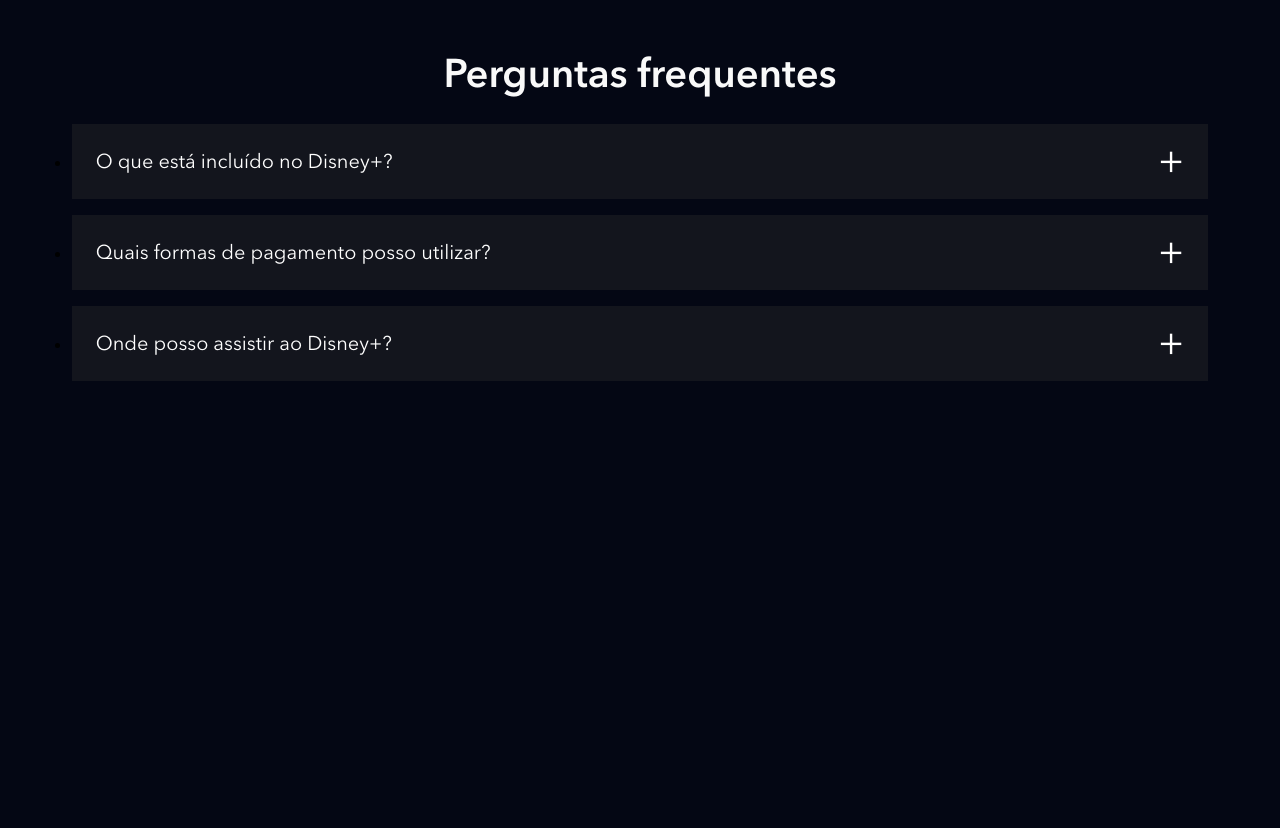
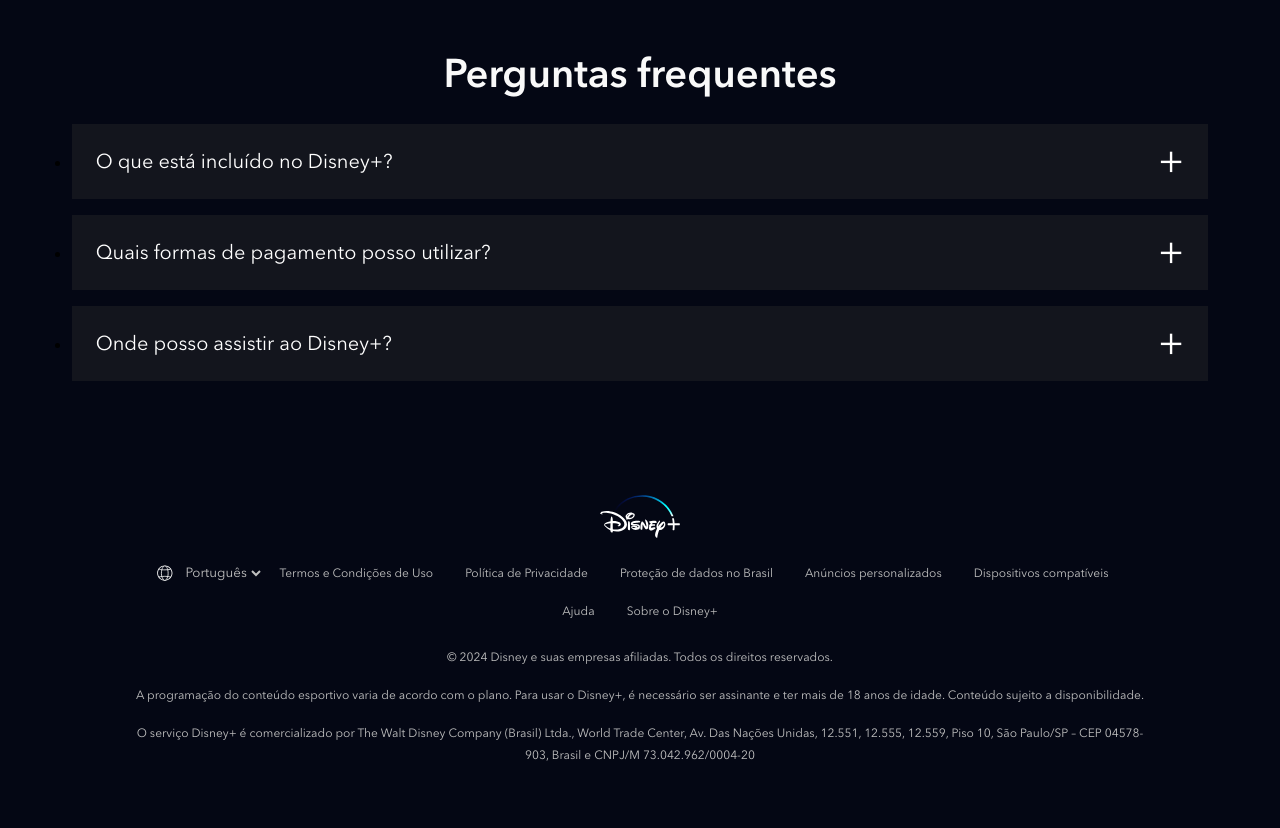
Before and after one commit to marlonnl/clone_disneyp, a website: page index.html in a window 1280 px wide. Shown: the part 4388-5216 px from the top of the page. Before the commit the page ends 4857 px from the top, so only its background shows below. Drawn offline with nearby package versions, Linux system fonts and the light colour scheme; files that its build step writes are made by us from their sources; files whose address does not match are found by name.

Commit message:
ADD: rodapé.

```diff
--- a/index.html
+++ b/index.html
@@ -291,6 +291,60 @@
 
     </section>
 
+    <footer class="footer">
+
+        <div class="footer__container">
+
+            <img class="footer__logo" src="./dist/images/disneyplus.svg" alt="Disney+">
+
+            <ul class="footer__links">
+                <li class="footer__links__item">
+                    <div class="language-selector">
+                        <img src="./dist/images/icones/globe.svg" alt="Globe">
+                        <select>
+                            <option>English</option>
+                            <option selected>Português</option>
+                        </select>
+                    </div>
+                </li>
+
+                <li class="footer__links__item">
+                    <a href="#" class="text--sm">Termos e Condições de Uso</a>
+                </li>
+                <li class="footer__links__item">
+                    <a href="#" class="text--sm">Política de Privacidade</a>
+                </li>
+                <li class="footer__links__item">
+                    <a href="#" class="text--sm">Proteção de dados no Brasil</a>
+                </li>
+                <li class="footer__links__item">
+                    <a href="#" class="text--sm">Anúncios personalizados</a>
+                </li>
+                <li class="footer__links__item">
+                    <a href="#" class="text--sm">Dispositivos compatíveis</a>
+                </li>
+                <li class="footer__links__item">
+                    <a href="#" class="text--sm">Ajuda</a>
+                </li>
+                <li class="footer__links__item">
+                    <a href="#" class="text--sm">Sobre o Disney+</a>
+                </li>
+            </ul>
+
+            <p class="text--sm">
+                © 2024 Disney e suas empresas afiliadas. Todos os direitos reservados.
+            </p>
+            <p class="text--sm">
+                A programação do conteúdo esportivo varia de acordo com o plano. Para usar o Disney+, é necessário ser assinante e ter mais de 18 anos de idade. Conteúdo sujeito a disponibilidade.
+            </p>
+            <p class="text--sm">
+                O serviço Disney+ é comercializado por The Walt Disney Company (Brasil) Ltda., World Trade Center, Av. Das Nações Unidas, 12.551, 12.555, 12.559, Piso 10, São Paulo/SP – CEP 04578-903, Brasil e CNPJ/M 73.042.962/0004-20
+            </p>
+
+        </div>
+
+    </footer>
+
     <script src="./src/main.js"></script>
 </body>
 </html>
--- /dev/null
+++ b/src/styles/_footer.scss
@@ -0,0 +1,71 @@
+@use 'vars';
+
+.footer {
+    padding: 26px 8px;
+
+    &__container {
+        max-width: 1024px;
+        width: 100%;
+        margin: 0 auto;
+        text-align: center;
+        padding-bottom: 20px;
+    }
+
+    &__logo {
+        width: 80px;
+        margin: 0 auto 10px;
+    }
+
+    &__links {
+        margin-bottom: 16px;
+
+        display: flex;
+        align-items: center;
+        flex-wrap: wrap;
+        justify-content: center;
+
+        &__item {
+            display: inline-block;
+
+            a {
+                text-decoration: none;
+                padding: 8px 16px;
+                display: block;
+
+                &:hover {
+                    color: vars.$txtColorTitle;
+                }
+            }
+        }
+    }
+
+    p {
+        margin-bottom: 16px;
+    }
+}
+
+.language-selector {
+    display: flex;
+    align-items: center;
+
+    img {
+        height: 18px;
+        width: 18px;
+        margin-right: 8px;
+    }
+
+    select {
+        background-color: transparent;
+        border: none;
+        color: vars.$txtColor;
+        height: 38px;
+
+        &:hover {
+            color: vars.$txtColorTitle;
+        }
+
+        option {
+            color: vars.$bgColor;
+        }
+    }
+}
--- a/src/styles/main.scss
+++ b/src/styles/main.scss
@@ -4,6 +4,7 @@
 @use 'plans';
 @use 'devices';
 @use 'faq';
+@use 'footer';
 
 @font-face {
     font-family: Avenir;
```
